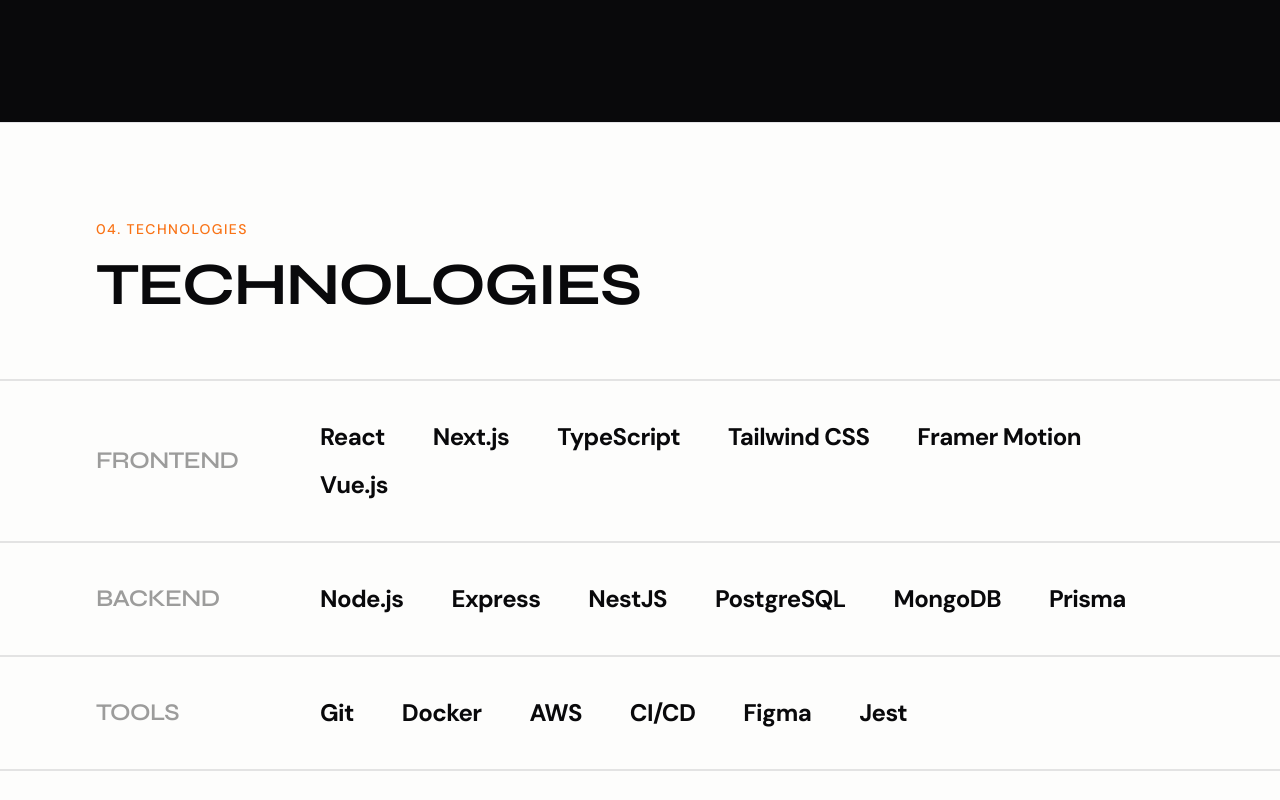
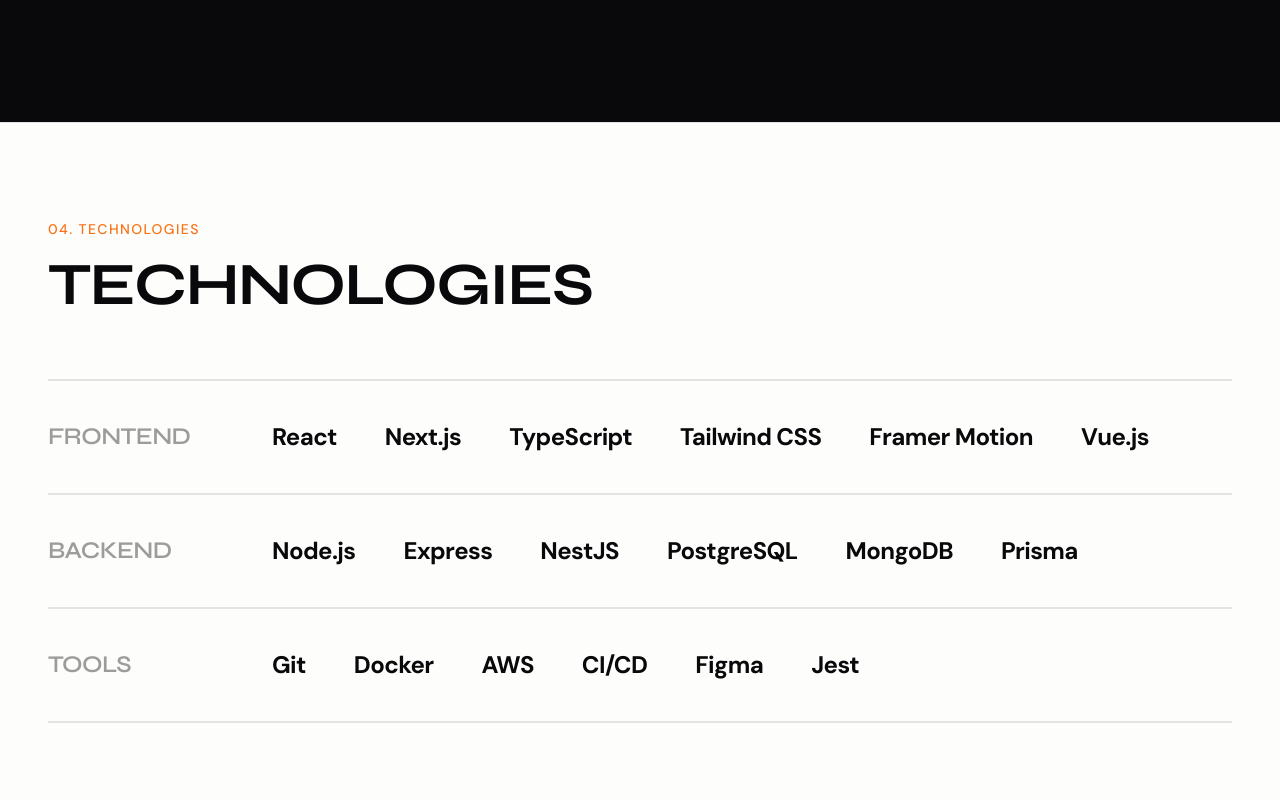
Before and after one commit to arthurthorp/my-portifolio, a Next.js app: page /en in a window 1280 px wide. Shown: the part 2760-3560 px from the top of the page. Built offline with nearby package versions, Linux system fonts and the light colour scheme; no server answers.

Commit message:
fix: fix skills spacing

```diff
--- a/src/templates/home/sections/skills.tsx
+++ b/src/templates/home/sections/skills.tsx
@@ -13,7 +13,7 @@
 
     const renderSkillRow = (title: string, skills: string[]) => (
         <SlideUp className="border-t-2 border-foreground/10 py-10 group hover:bg-muted transition-colors duration-200 ease-out">
-            <div className="max-w-7xl mx-auto flex flex-col md:flex-row md:items-center gap-8 px-6 md:px-12 lg:px-24">
+            <div className="max-w-7xl w-full mx-auto flex flex-col md:flex-row md:items-center gap-8">
                 <Typography variant="h4" className="w-48 shrink-0 text-foreground/40 group-hover:text-accent uppercase transition-all duration-300 ease-out">
                     {title}
                 </Typography>
@@ -31,8 +31,8 @@
     );
 
     return (
-        <section id="skills" className="bg-background pt-24 pb-12 w-full scroll-mt-20 md:scroll-mt-24">
-            <div className="max-w-7xl mx-auto px-6 md:px-12 lg:px-24 mb-16">
+        <section id="skills" className="bg-background px-4 sm:px-6 md:px-12 md:py-24 pt-24 pb-12 w-full scroll-mt-20 md:scroll-mt-24">
+            <div className="max-w-7xl mx-auto mb-16">
                 <SlideUp>
                     <Typography variant="label" className="mb-4 block">
                         04. {t.skills.title}
```
